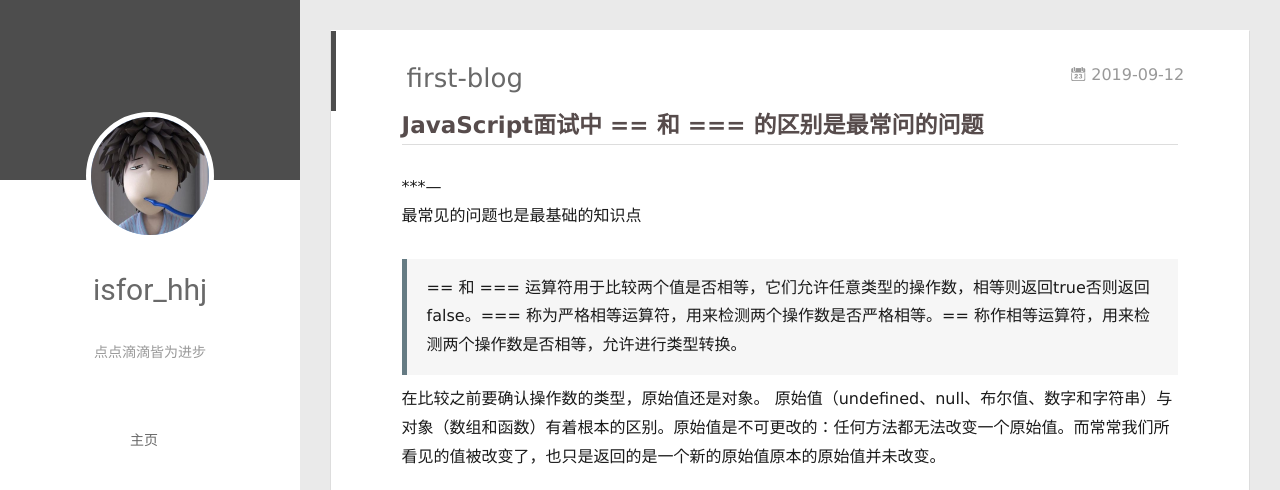
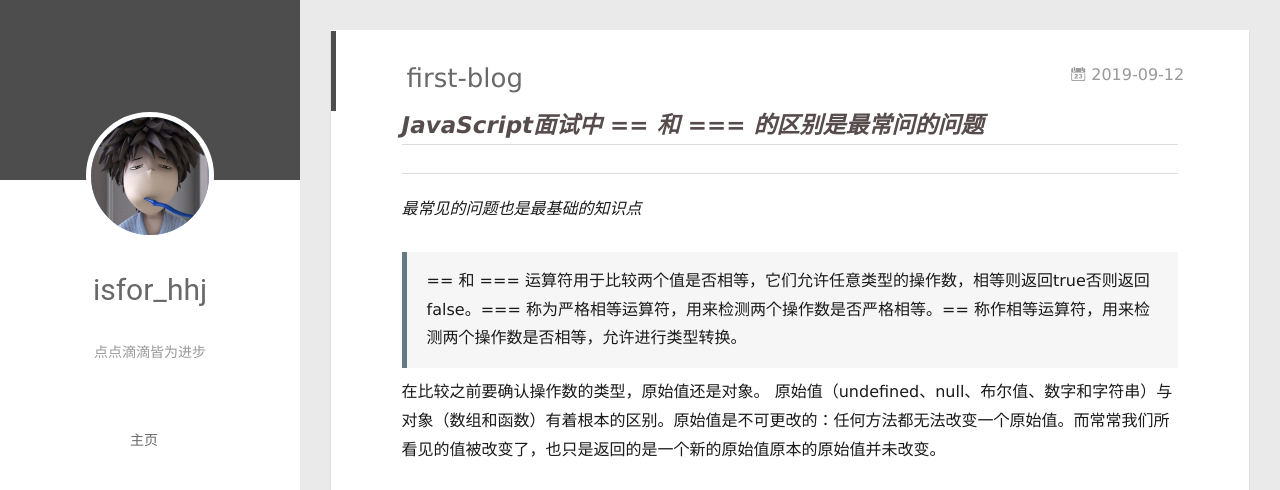
Before and after one commit to isfor-hhj/isfor-hhj.github.io, a plain HTML site: page 2019/09/12/js基础/index.html in a window 1280 px wide. Shown: the top 490 px of the page. Drawn offline with Linux system fonts and the light colour scheme; no server answers.

Commit message:
Site updated: 2019-09-12 15:35:58

```diff
--- a/2019/09/12/js基础/index.html
+++ b/2019/09/12/js基础/index.html
@@ -8,17 +8,17 @@
   <link rel="dns-prefetch" href="http://yoursite.com">
   <title>first-blog | isfor_hhj</title>
   <meta name="viewport" content="width=device-width, initial-scale=1, maximum-scale=1">
-  <meta name="description" content="JavaScript面试中 == 和 === 的区别是最常问的问题***—最常见的问题也是最基础的知识点  == 和 === 运算符用于比较两个值是否相等，它们允许任意类型的操作数，相等则返回true否则返回false。=== 称为严格相等运算符，用来检测两个操作数是否严格相等。== 称作相等运算符，用来检测两个操作数是否相等，允许进行类型转换。">
+  <meta name="description" content="JavaScript面试中 == 和 === 的区别是最常问的问题 最常见的问题也是最基础的知识点  == 和 === 运算符用于比较两个值是否相等，它们允许任意类型的操作数，相等则返回true否则返回false。=== 称为严格相等运算符，用来检测两个操作数是否严格相等。== 称作相等运算符，用来检测两个操作数是否相等，允许进行类型转换。">
 <meta property="og:type" content="article">
 <meta property="og:title" content="first-blog">
 <meta property="og:url" content="http://yoursite.com/2019/09/12/js基础/index.html">
 <meta property="og:site_name" content="isfor_hhj">
-<meta property="og:description" content="JavaScript面试中 == 和 === 的区别是最常问的问题***—最常见的问题也是最基础的知识点  == 和 === 运算符用于比较两个值是否相等，它们允许任意类型的操作数，相等则返回true否则返回false。=== 称为严格相等运算符，用来检测两个操作数是否严格相等。== 称作相等运算符，用来检测两个操作数是否相等，允许进行类型转换。">
+<meta property="og:description" content="JavaScript面试中 == 和 === 的区别是最常问的问题 最常见的问题也是最基础的知识点  == 和 === 运算符用于比较两个值是否相等，它们允许任意类型的操作数，相等则返回true否则返回false。=== 称为严格相等运算符，用来检测两个操作数是否严格相等。== 称作相等运算符，用来检测两个操作数是否相等，允许进行类型转换。">
 <meta property="og:locale" content="zh-Hans">
-<meta property="og:updated_time" content="2019-09-12T06:58:41.879Z">
+<meta property="og:updated_time" content="2019-09-12T07:34:56.810Z">
 <meta name="twitter:card" content="summary">
 <meta name="twitter:title" content="first-blog">
-<meta name="twitter:description" content="JavaScript面试中 == 和 === 的区别是最常问的问题***—最常见的问题也是最基础的知识点  == 和 === 运算符用于比较两个值是否相等，它们允许任意类型的操作数，相等则返回true否则返回false。=== 称为严格相等运算符，用来检测两个操作数是否严格相等。== 称作相等运算符，用来检测两个操作数是否相等，允许进行类型转换。">
+<meta name="twitter:description" content="JavaScript面试中 == 和 === 的区别是最常问的问题 最常见的问题也是最基础的知识点  == 和 === 运算符用于比较两个值是否相等，它们允许任意类型的操作数，相等则返回true否则返回false。=== 称为严格相等运算符，用来检测两个操作数是否严格相等。== 称作相等运算符，用来检测两个操作数是否相等，允许进行类型转换。">
 
     <link rel="alternative" href="/atom.xml" title="isfor_hhj" type="application/atom+xml">
 
@@ -156,13 +156,11 @@
 
     <div class="article-entry" itemprop="articleBody">
 
-        <h2 id="JavaScript面试中-和-的区别是最常问的问题"><a href="#JavaScript面试中-和-的区别是最常问的问题" class="headerlink" title="JavaScript面试中 == 和 === 的区别是最常问的问题"></a>JavaScript面试中 == 和 === 的区别是最常问的问题</h2><p>***—<br>最常见的问题也是最基础的知识点</p>
+        <h2 id="JavaScript面试中-和-的区别是最常问的问题"><a href="#JavaScript面试中-和-的区别是最常问的问题" class="headerlink" title="JavaScript面试中 == 和 === 的区别是最常问的问题"></a><strong><em>JavaScript面试中 == 和 === 的区别是最常问的问题</em></strong></h2><hr>
+<p><em>最常见的问题也是最基础的知识点</em></p>
 <blockquote>
-<p>== 和 === 运算符用于比较两个值是否相等，它们允许任意类型的操作数，相等则返回true否则返回false。=== 称为严格相等运算符，用来检测两个操作数是否严格相等。== 称作相等运算符，用来检测两个操作数是否相等，允许进行类型转换。</p>
+<p>== 和 === 运算符用于比较两个值是否相等，它们允许任意类型的操作数，相等则返回true否则返回false。=== 称为严格相等运算符，用来检测两个操作数是否严格相等。== 称作相等运算符，用来检测两个操作数是否相等，允许进行类型转换。<a id="more"></a></p>
 </blockquote>
-<a id="more"></a>
-
-
 <p>在比较之前要确认操作数的类型，原始值还是对象。    原始值（undefined、null、布尔值、数字和字符串）与对象（数组和函数）有着根本的区别。原始值是不可更改的：任何方法都无法改变一个原始值。而常常我们所看见的值被改变了，也只是返回的是一个新的原始值原本的原始值并未改变。</p>
 <figure class="highlight javascript"><table><tr><td class="gutter"><pre><span class="line">1</span><br><span class="line">2</span><br><span class="line">3</span><br></pre></td><td class="code"><pre><span class="line"><span class="keyword">var</span> s = <span class="string">'hello world'</span>;</span><br><span class="line">s.toUpperCase();       <span class="comment">// "HELLO WORLD", 返回值并没有改变s的值</span></span><br><span class="line">s                      <span class="comment">//"hello world"，原始值s并没改变</span></span><br></pre></td></tr></table></figure>
 
```
Also changed, not shown: index.html (+3 -3 lines).
